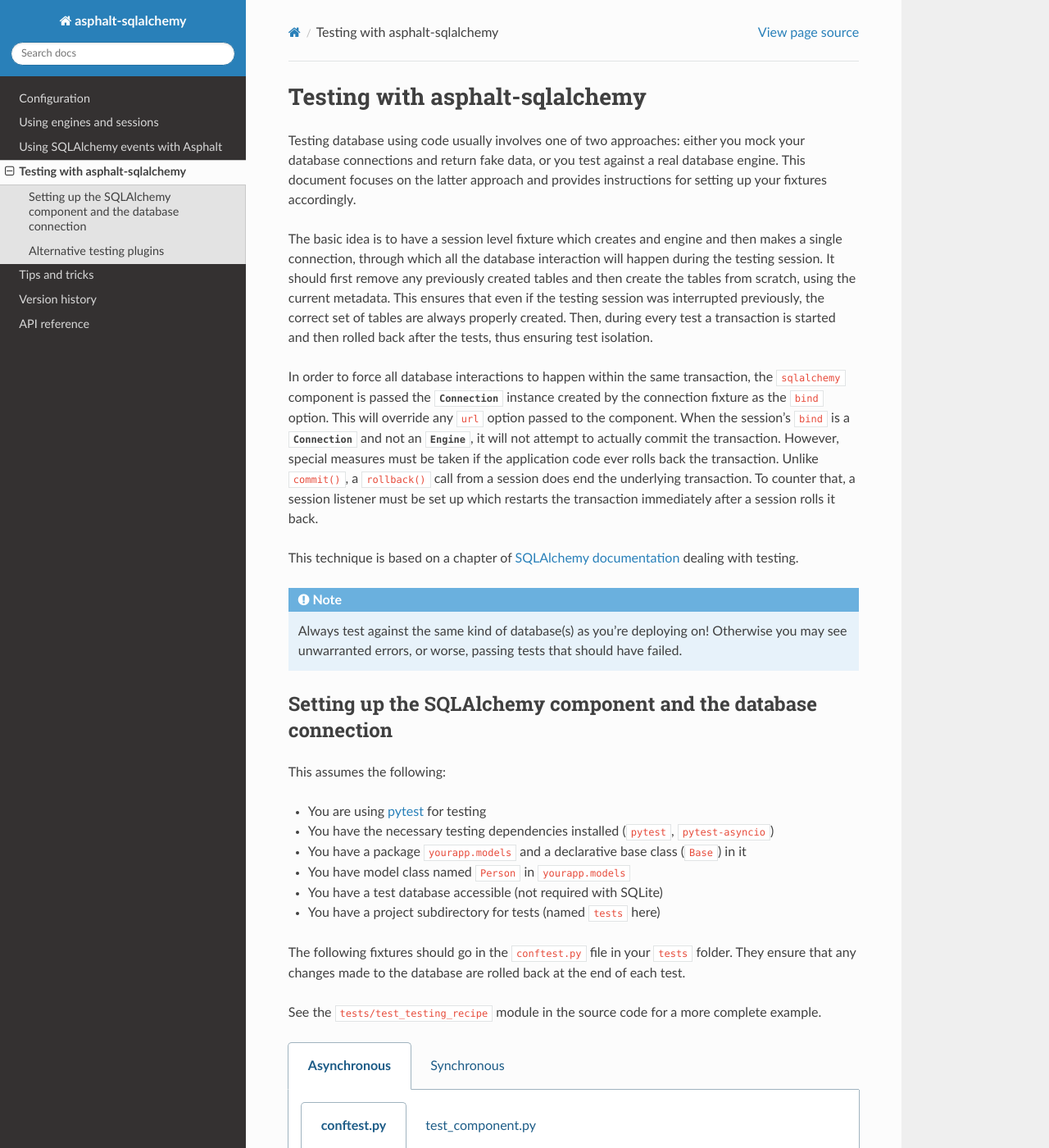
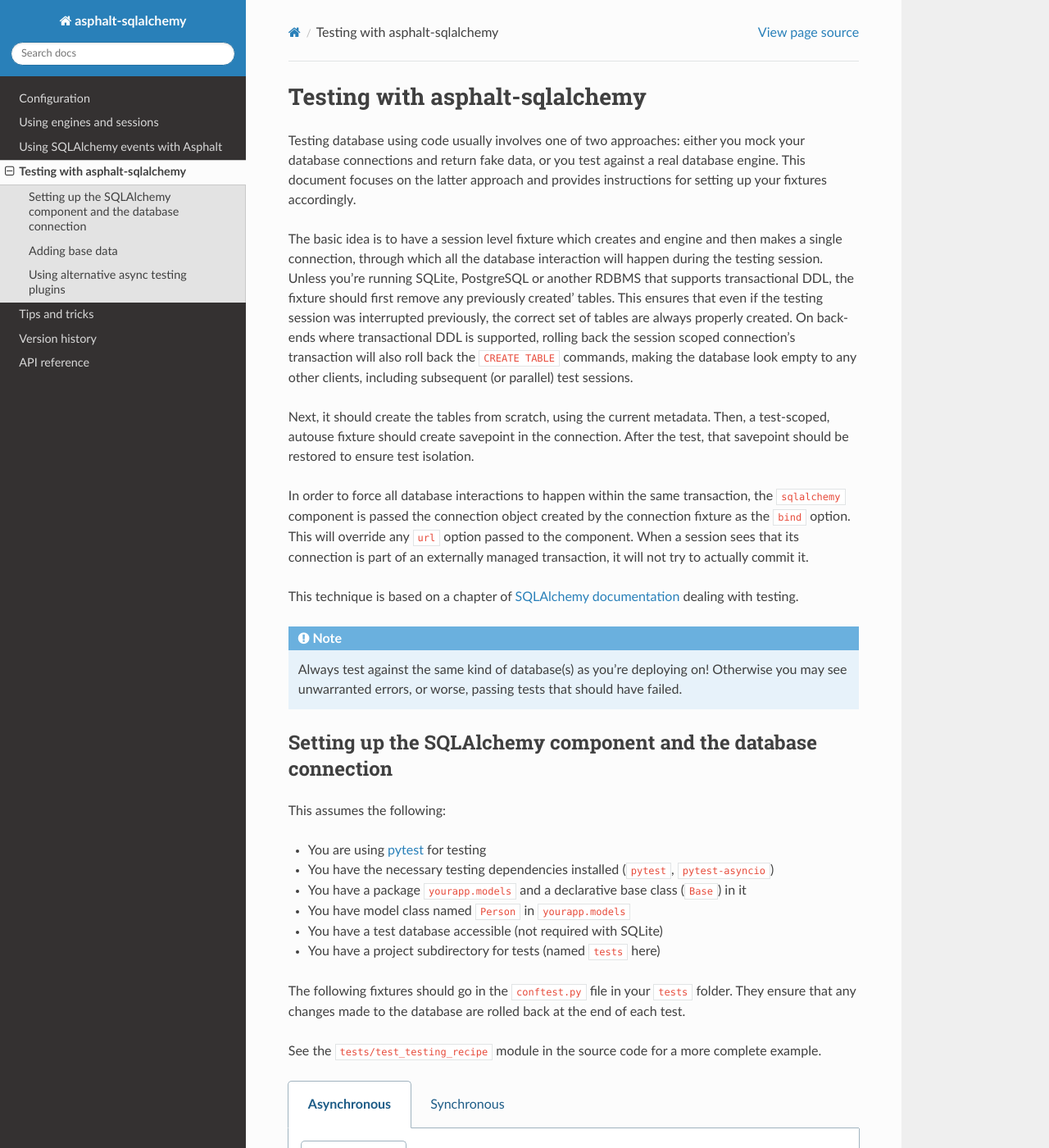
Before and after one commit to asphalt-framework/asphalt-sqlalchemy, a Sphinx documentation site: the page built from docs/testing.rst, in a window 1280 px wide and 1400 px high. Shown: the whole window at 82% size. Built offline with Sphinx 7.4.7 and the Read the Docs theme 2.0.0, drawn with Linux system fonts in a browser that asks for light colours; the version number could not be read and is left out; some of the changed text lies outside the part shown.

Commit message:
Improved the testing recipe

```diff
--- a/docs/testing.rst
+++ b/docs/testing.rst
@@ -8,22 +8,23 @@
 
 The basic idea is to have a session level fixture which creates and engine and then
 makes a single connection, through which all the database interaction will happen during
-the testing session. It should first remove any previously created tables and then
-create the tables from scratch, using the current metadata. This ensures that even if
-the testing session was interrupted previously, the correct set of tables are always
-properly created. Then, during every test a transaction is started and then rolled back
-after the tests, thus ensuring test isolation.
+the testing session. Unless you're running SQLite, PostgreSQL or another RDBMS that
+supports transactional DDL, the fixture should first remove any previously created'
+tables. This ensures that even if the testing session was interrupted previously, the
+correct set of tables are always properly created. On back-ends where transactional DDL
+is supported, rolling back the session scoped connection's transaction will also roll
+back the ``CREATE TABLE`` commands, making the database look empty to any other clients,
+including subsequent (or parallel) test sessions.
+
+Next, it should create the tables from scratch, using the current metadata. Then, a
+test-scoped, autouse fixture should create savepoint in the connection. After the test,
+that savepoint should be restored to ensure test isolation.
 
 In order to force all database interactions to happen within the same transaction, the
-``sqlalchemy`` component is passed the :class:`~sqlalchemy.future.engine.Connection`
-instance created by the connection fixture as the ``bind`` option. This will override
-any ``url`` option passed to the component. When the session's ``bind`` is a
-:class:`~sqlalchemy.future.engine.Connection` and not an
-:class:`~sqlalchemy.future.engine.Engine`, it will not attempt to actually commit the
-transaction. However, special measures must be taken if the application code ever rolls
-back the transaction. Unlike ``commit()``, a ``rollback()`` call from a session does end
-the underlying transaction. To counter that, a session listener must be set up which
-restarts the transaction immediately after a session rolls it back.
+``sqlalchemy`` component is passed the connection object created by the connection
+fixture as the ``bind`` option. This will override any ``url`` option passed to the
+component. When a session sees that its connection is part of an externally managed
+transaction, it will not try to actually commit it.
 
 This technique is based on a chapter of `SQLAlchemy documentation`_ dealing with
 testing.
@@ -70,7 +71,6 @@
             from asphalt.sqlalchemy.utils import clear_async_database
             from sqlalchemy import create_engine, event
             from sqlalchemy.ext.asyncio import AsyncSession
-            from sqlalchemy.orm import Session
 
             from yourapp.component import ApplicationComponent
             from yourapp.models import Base, Person
@@ -85,60 +85,23 @@
                 loop.close()
 
 
-            @pytest.fixture(scope="session")
-            def sqla_engine():
+            @pytest_asyncio.fixture(scope="session")
+            async def connection():
                 # For SQLite, some additional hacks are required:
                 #
                 # from asphalt.sqlalchemy.utils import apply_sqlite_hacks
                 # engine = create_engine("sqlite+aiosqlite:///:memory:")
                 # apply_sqlite_hacks(engine)
+
                 engine = create_engine("postgresql+asyncpg://user:password@localhost/test")
-                yield engine
-                engine.dispose()
+                async with engine.connect() as conn:
+                    # Clear out previous tables (optional on sqlite, PostgreSQL,
+                    # possibly others too where transactional DDL is supported)
+                    await clear_async_database(conn)
+                    await conn.run_sync(Base.metadata.create_all, checkfirst=False)
+                    yield conn
 
-
-            @pytest_asyncio.fixture(scope="session")
-            async def setup_schema(sqla_engine):
-                conn = await sqla_engine.connect()
-                await clear_async_database(conn)
-                await conn.run_sync(Base.metadata.create_all, checkfirst=False)
-                await conn.commit()
-                await conn.close()
-
-
-            @pytest_asyncio.fixture(scope="session", autouse=True)
-            def person(sqla_engine, setup_schema):
-                # Add some base data to the database here (if necessary for your application)
-                async with AsyncSession(sqla_engine, expire_on_commit=False) as session:
-                    person = Person(name="Test person")
-                    session.add(person)
-                    await session.commit()
-                    return person
-
-
-            @pytest_asyncio.fixture
-            async def connection(sqla_engine):
-                def restart(session, transaction):
-                    nonlocal nested
-                    if not nested.is_active:
-                        adapted_connection = (
-                            conn.sync_connection.connection.dbapi_connection
-                        )
-                        nested = adapted_connection.run_async(
-                            lambda c: conn.begin_nested()
-                        )
-
-                conn = await sqla_engine.connect()
-                tx = await conn.begin()
-                nested = await conn.begin_nested()
-                event.listen(Session, "after_transaction_end", restart)
-
-                yield conn
-
-                event.remove(Session, "after_transaction_end", restart)
-                await nested.rollback()
-                await tx.rollback()
-                await conn.close()
+                await engine.dispose()
 
 
             @pytest.fixture
@@ -171,103 +134,127 @@
 
          .. code-tab:: python3 conftest.py
 
-             import pytest
-             from asphalt.sqlalchemy.utils import clear_database
-             from sqlalchemy import create_engine, event
-             from sqlalchemy.orm import Session
+            import pytest
+            from asphalt.sqlalchemy.utils import clear_database
+            from sqlalchemy import create_engine, event
+            from sqlalchemy.orm import Session
 
-             from yourapp.component import ApplicationComponent
-             from yourapp.models import Base, Person
+            from yourapp.component import ApplicationComponent
+            from yourapp.models import Base, Person
 
 
-             @pytest.fixture(scope="session")
-             def sqla_engine():
-                 # For SQLite, some additional hacks are required:
-                 #
-                 # from asphalt.sqlalchemy.utils import apply_sqlite_hacks
-                 # engine = create_engine(
-                 #     "sqlite:///:memory:",
-                 #     connect_args={"check_same_thread": False}
-                 # )
-                 # apply_sqlite_hacks(engine)
-                 engine = create_engine("postgresql+psycopg2://user:password@localhost/test")
-                 yield engine
-                 engine.dispose()
+            @pytest.fixture(scope="session")
+            def connection():
+                # For SQLite, some additional hacks are required:
+                #
+                # from asphalt.sqlalchemy.utils import apply_sqlite_hacks
+                # engine = create_engine(
+                #     "sqlite:///:memory:",
+                #     connect_args={"check_same_thread": False}
+                # )
+                # apply_sqlite_hacks(engine)
+
+                engine = create_engine("postgresql+psycopg2://user:password@localhost/test")
+                with engine.connect() as conn:
+                    # Clear out previous tables (optional on sqlite, PostgreSQL,
+                    # possibly others too where transactional DDL is supported)
+                    clear_database(conn)
+                    Base.metadata.create_all(conn, checkfirst=False)
+                    yield conn
 
 
-             @pytest.fixture(scope="session")
-             def setup_schema(sqla_engine):
-                 conn = sqla_engine.connect()
-                 clear_database(conn)
-                 Base.metadata.create_all(conn, checkfirst=False)
-                 conn.commit()
-                 conn.close()
+            @pytest.fixture
+            def root_component(connection):
+                return ApplicationComponent({"sqlalchemy": {"bind": connection}})
 
 
-             @pytest.fixture(scope="session", autouse=True)
-             def person(sqla_engine, setup_schema):
-                 # Add some base data to the database here (if necessary for your application)
-                 with Session(sqla_engine, expire_on_commit=False) as session:
-                     person = Person(name="Test person")
-                     session.add(person)
-                     session.commit()
-                     return person
-
-
-             @pytest.fixture
-             def connection(sqla_engine):
-                 def restart(session, transaction):
-                     nonlocal nested
-                     if not nested.is_active:
-                         nested = conn.begin_nested()
-
-                 conn = sqla_engine.connect()
-                 tx = conn.begin()
-                 nested = conn.begin_nested()
-                 event.listen(Session, "after_transaction_end", restart)
-
-                 yield conn
-
-                 event.remove(Session, "after_transaction_end", restart)
-                 nested.rollback()
-                 tx.rollback()
-                 conn.close()
-
-
-             @pytest.fixture
-             def root_component(connection):
-                 return ApplicationComponent({"sqlalchemy": {"bind": connection}})
-
-
-             @pytest.fixture
-             def dbsession(connection):
-                 # A database session for use by testing code
-                 with Session(connection) as session:
-                     yield session
+            @pytest.fixture
+            def dbsession(connection):
+                # A database session for use by testing code
+                with Session(connection) as session:
+                    yield session
 
          .. code-tab:: python3 test_component.py
 
-             import pytest
-             from asphalt.core import Context
+            import pytest
+            from asphalt.core import Context
 
 
-             @pytest.mark.asyncio
-             async def test_func(root_component, dbsession):
-                 """This is an actual test function which uses the database connection."""
-                 async with Context() as ctx:
-                     await root_component.start(ctx)
-                     ...
+            @pytest.mark.asyncio
+            async def test_func(root_component, dbsession):
+                """This is an actual test function which uses the database connection."""
+                async with Context() as ctx:
+                    await root_component.start(ctx)
+                    ...
 
-Alternative testing plugins
----------------------------
+Adding base data
+----------------
+
+It's often useful to add base data to the database that is used by several tests or
+fixtures. This can be done on all scopes provided by pytest: ``session``, ``package``,
+``module``, ``class`` or ``function``. The basic idea is to create a **save point**, add
+your data, and then in the teardown stage, roll back to the save point. This technique
+allows multiple data fixtures from multiple scopes to coexist:
+
+.. tabs::
+
+   .. code-tab:: python3 Asynchronous
+
+       @pytest_asyncio.fixture(scope="session", autouse=True)
+       def session_base_data(connection):
+           tx = await connection.begin_nested()
+           async with AsyncSession(connection, expire_on_commit=False) as session:
+               person = Person(name="Test person")
+               session.add(person)
+               await session.commit()
+
+          yield person
+          await tx.rollback()
+
+
+       @pytest_asyncio.fixture(scope="module", autouse=True)
+       def module_base_data(connection):
+           tx = await connection.begin_nested()
+           async with AsyncSession(connection, expire_on_commit=False) as session:
+               person = Person(name="Another test person")
+               session.add(person)
+               await session.commit()
+
+          yield person
+          await tx.rollback()
+
+   .. code-tab:: python3 Synchronous
+
+       @pytest.fixture(scope="session", autouse=True)
+       def session_base_data(connection):
+           tx = connection.begin_nested()
+           with Session(connection, expire_on_commit=False) as session:
+               person = Person(name="Test person")
+               session.add(person)
+               session.commit()
+
+          yield person
+          tx.rollback()
+
+
+       @pytest.fixture(scope="module", autouse=True)
+       def module_base_data(connection):
+           tx = connection.begin_nested()
+           with Session(connection, expire_on_commit=False) as session:
+               person = Person(name="Anothr test person")
+               session.add(person)
+               session.commit()
+
+          yield person
+          tx.rollback()
+
+Using alternative async testing plugins
+---------------------------------------
 
 This recipe was built with pytest-asyncio in mind, but if you're instead using AnyIO_ as
 the test plugin, you should make the following changes to the async recipe:
 
 * Drop the ``event_loop`` fixture
 * Use regular ``@pytest.fixture`` to decorate the asynchronous fixtures
-* Drop ``scope="session"`` from the asynchronous fixtures
-* Use a global variable to record whether database initialization has been done, and
-  skip the schema creation if it's been done already
 
 .. _AnyIO: https://anyio.readthedocs.io/en/stable/
--- a/docs/versionhistory.rst
+++ b/docs/versionhistory.rst
@@ -7,6 +7,7 @@
 
 - **BACKWARD INCOMPATIBLE** Upgraded minimum SQLAlchemy version to 2.0.0
 - Added the ``prefer_async`` option for choosing between async and sync versions
+- Updated the testing documentation with a better recipe and more options
 
 **4.0.0** (2022-05-22)
 
```
Also changed, not shown: 1 other file.
